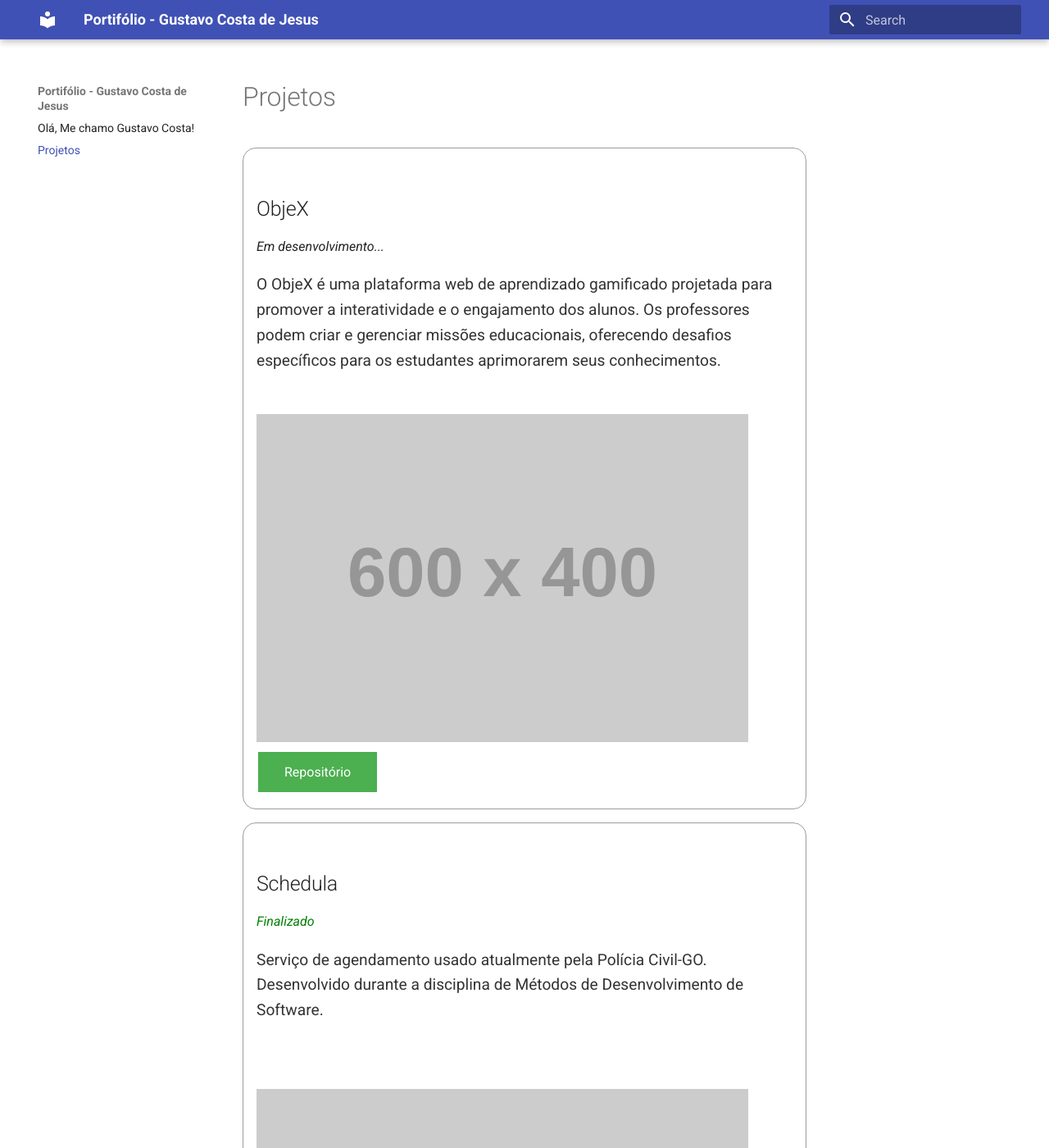
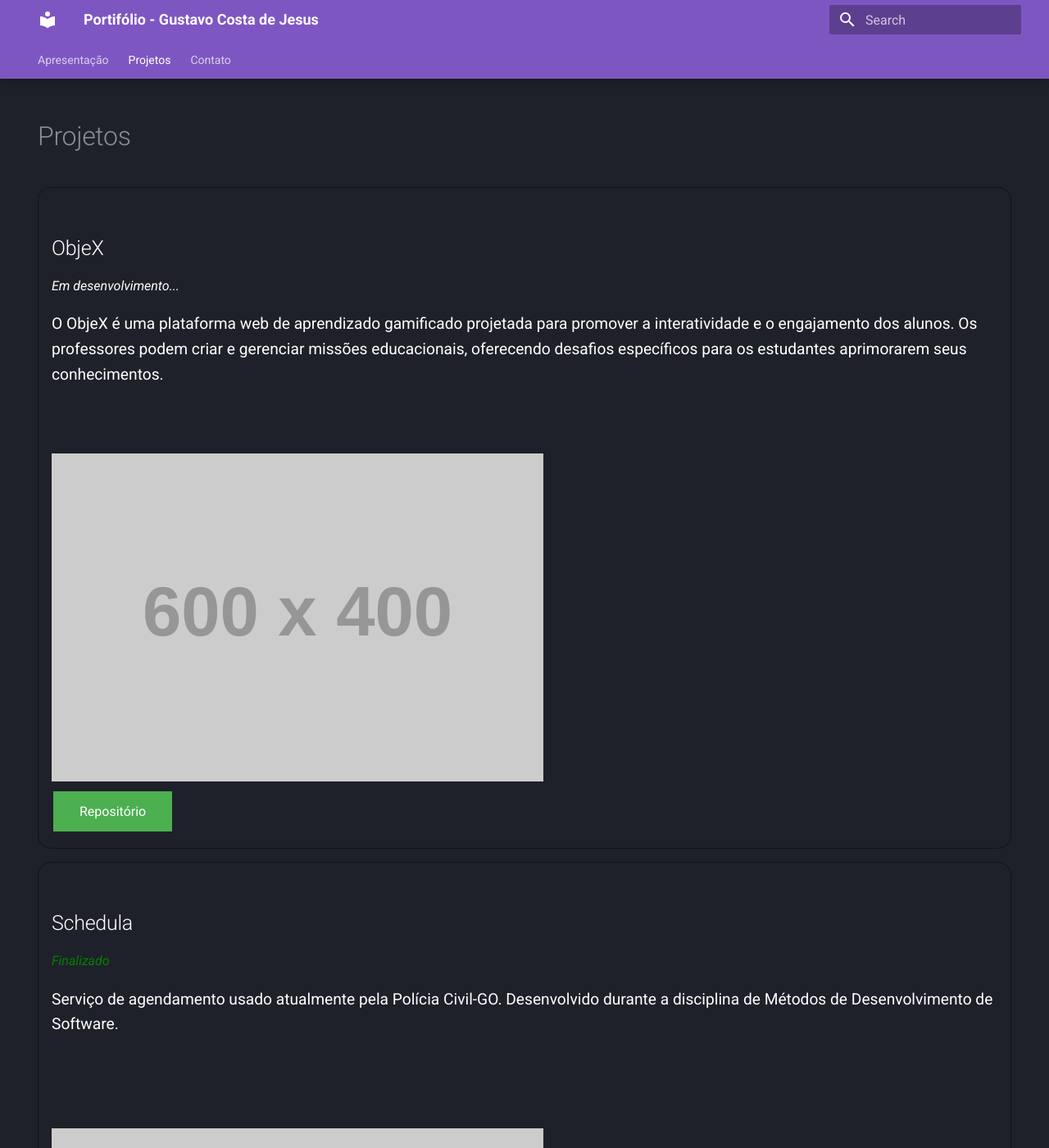
Before and after one commit to cwtshh/portifolio, an MkDocs documentation site: the page built from docs/projetos.md, in a window 1280 px wide and 1400 px high. Shown: the whole window at 82% size. Built offline with MkDocs 1.6.1 and Material for MkDocs 9.7.7, drawn with Linux system fonts in a browser that asks for light colours.

Commit message:
fixing some problems and adding some things

```diff
--- a/docs/stylesheets/extra.css
+++ b/docs/stylesheets/extra.css
@@ -1,3 +1,51 @@
+p {
+    color: white;
+}
+
+.profile-card {
+    position: relative;
+    width: 100%;
+    height: 62vh;
+    overflow: hidden;
+    border-radius: 1.5em;
+
+}
+
+.profile-card::before {
+    content: '';
+    position: absolute;
+    top: 0;
+    left: 0;
+    width: 100%;
+    height: 100%;
+    background-image: url("https://i.pinimg.com/originals/d0/58/3b/d0583b414f99249e7b4e74066f35af3f.gif");
+    filter: blur(5px);
+    background-size: cover;
+    background-repeat: no-repeat;
+    background-position-y: -15em;
+}
+
+.main {
+    margin-top: 1em;
+    border-radius: 1.5em;
+    display: flex;
+    justify-content: center;
+    align-items: center;
+}
+
+
+
+.content {
+    position: relative;
+    z-index: 1;
+    width: 80%;
+    margin: 0 auto;
+    padding: 20px;
+    border-radius: 10px;
+    text-align: center;
+    text-shadow:2px 2px 5px rgba(0, 0, 0, 0.5);;
+}
+
 .flex-div {
     display: flex;
     flex-wrap: wrap;
@@ -7,9 +55,11 @@
 
 .project-card {
     border: 1px solid rgba(0, 0, 0, 0.39);
+
     padding: 1em;
     border-radius: 1em;
     margin-bottom: 1em;
+    color: white;
 }
 
 .desc {
@@ -36,3 +86,14 @@
     margin: 4px 2px;
     cursor: pointer;
 }
+
+.btn-div {
+    display: flex;
+    justify-content: center;
+    align-items: center;
+    margin-top: 1em;
+}
+
+.btn-div button {
+    border-radius: 1em;
+}
--- a/mkdocs.yml
+++ b/mkdocs.yml
@@ -1,13 +1,30 @@
 site_name: Portifólio - Gustavo Costa de Jesus
 theme:
   name: material
+  palette:
+    primary: deep purple
+    scheme: slate
+  features:
+    - navigation.sections
+  font:
+    text: Roboto
+    code: Roboto Mono
+  features:
+    - navigation.tabs
+    - navigation.tabs.sticky
 
+nav:
+  - Apresentação: index.md
+  - Projetos: projetos.md
+  - Contato: contato.md
 
 
 
 markdown_extensions:
   - attr_list
   - md_in_html
+  - toc:
+      toc_depth: 0
 
 extra_css:
   - stylesheets/extra.css
```
Also changed, not shown: docs/index.md (+29 -12 lines), docs/projetos.md (+6 -0 lines), docs/tecnologias.md (added, +6 -0 lines), 1 other file.
